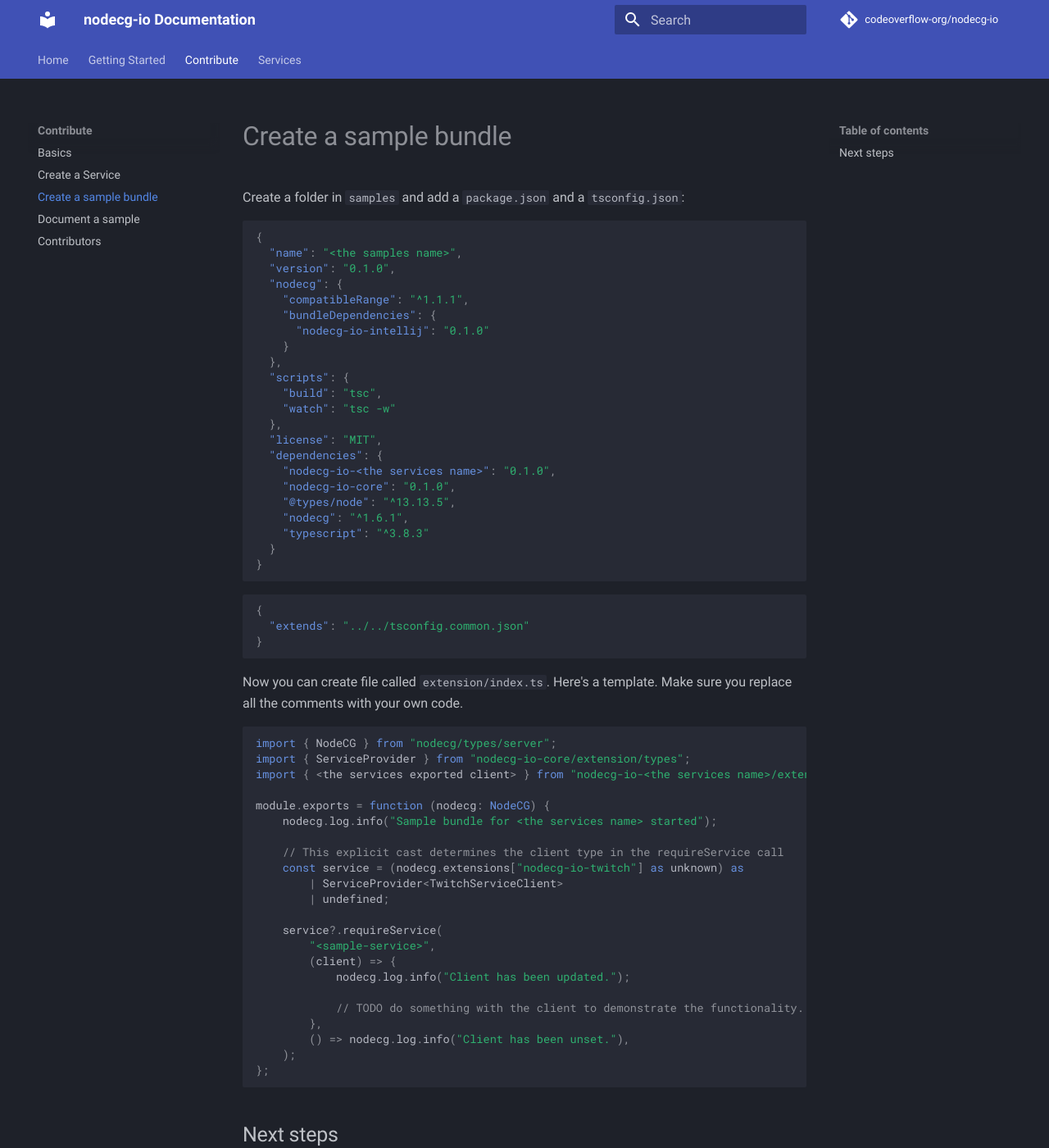
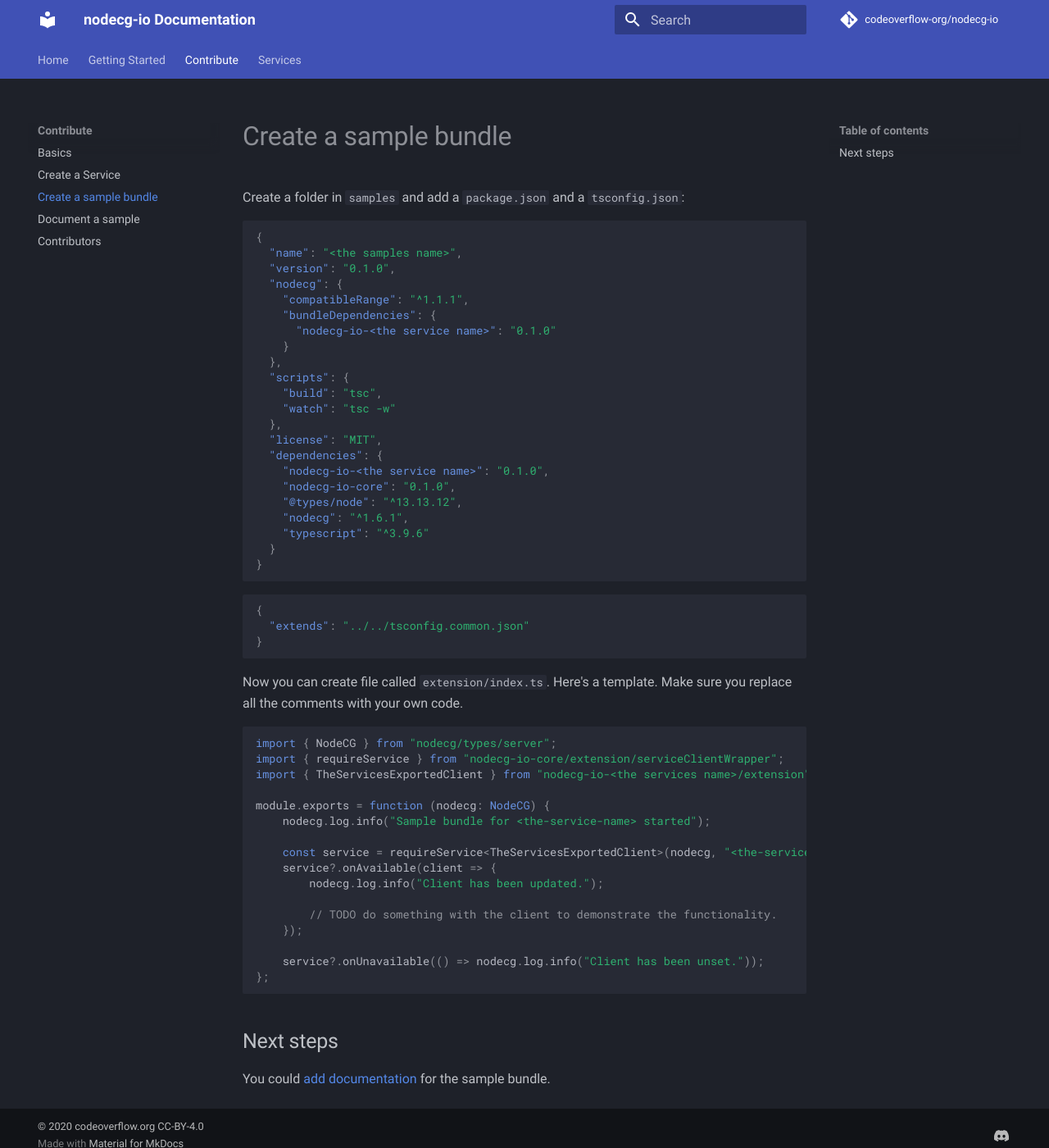
Before and after one commit to codeoverflow-org/nodecg-io-docs, an MkDocs documentation site: the page built from docs/contribute/create_sample.md, in a window 1280 px wide and 1400 px high. Shown: the whole window at 82% size. Built offline with MkDocs 1.6.1 and Material for MkDocs 9.7.7, drawn with Linux system fonts in a browser that asks for light colours; comment, search, counter and statistics services are not loaded.

Commit message:
Update documentation to reflect changes from https://github.com/codeoverflow-org/nodecg-io/pull/80

````diff
--- a/docs/contribute/create_sample.md
+++ b/docs/contribute/create_sample.md
@@ -9,7 +9,7 @@
   "nodecg": {
     "compatibleRange": "^1.1.1",
     "bundleDependencies": {
-      "nodecg-io-intellij": "0.1.0"
+      "nodecg-io-<the service name>": "0.1.0"
     }
   },
   "scripts": {
@@ -18,11 +18,11 @@
   },
   "license": "MIT",
   "dependencies": {
-    "nodecg-io-<the services name>": "0.1.0",
+    "nodecg-io-<the service name>": "0.1.0",
     "nodecg-io-core": "0.1.0",
-    "@types/node": "^13.13.5",
+    "@types/node": "^13.13.12",
     "nodecg": "^1.6.1",
-    "typescript": "^3.8.3"
+    "typescript": "^3.9.6"
   }
 }
 ```
@@ -37,26 +37,20 @@
 
 ```typescript
 import { NodeCG } from "nodecg/types/server";
-import { ServiceProvider } from "nodecg-io-core/extension/types";
-import { <the services exported client> } from "nodecg-io-<the services name>/extension";
+import { requireService } from "nodecg-io-core/extension/serviceClientWrapper";
+import { TheServicesExportedClient } from "nodecg-io-<the services name>/extension";
 
 module.exports = function (nodecg: NodeCG) {
-    nodecg.log.info("Sample bundle for <the services name> started");
+    nodecg.log.info("Sample bundle for <the-service-name> started");
 
-    // This explicit cast determines the client type in the requireService call
-    const service = (nodecg.extensions["nodecg-io-twitch"] as unknown) as
-        | ServiceProvider<TwitchServiceClient>
-        | undefined;
+    const service = requireService<TheServicesExportedClient>(nodecg, "<the-service-name>");
+    service?.onAvailable(client => {
+        nodecg.log.info("Client has been updated.");
 
-    service?.requireService(
-        "<sample-service>",
-        (client) => {
-            nodecg.log.info("Client has been updated.");
+        // TODO do something with the client to demonstrate the functionality.
+    });
 
-            // TODO do something with the client to demonstrate the functionality.
-        },
-        () => nodecg.log.info("Client has been unset."),
-    );
+    service?.onUnavailable(() => nodecg.log.info("Client has been unset."));
 };
 ```
 
````
Also changed, not shown: docs/contribute/create_service.md (+4 -6 lines), docs/getting_started/create_bundle.md (+9 -13 lines).
